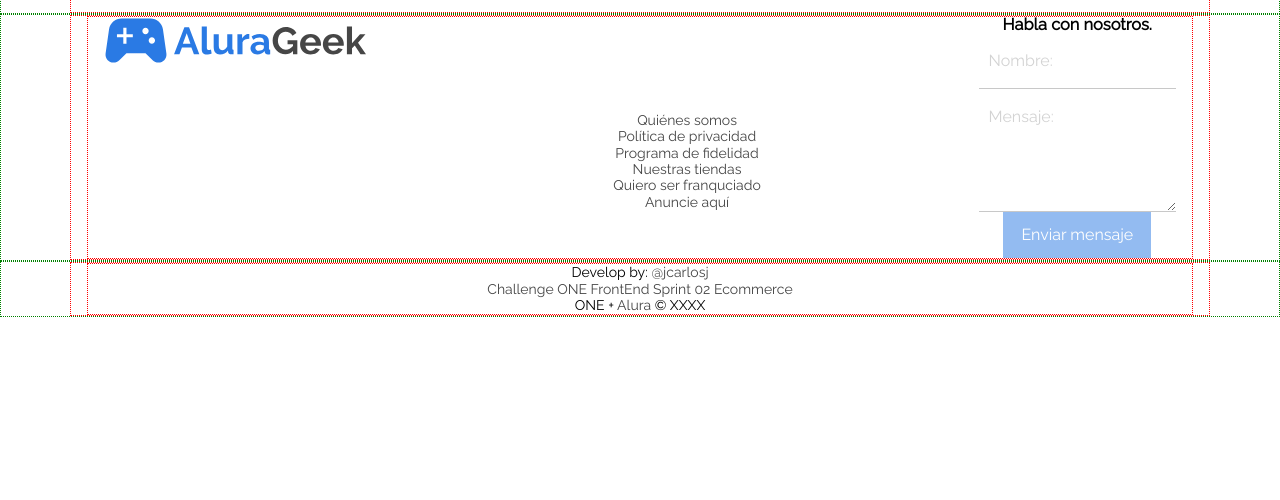
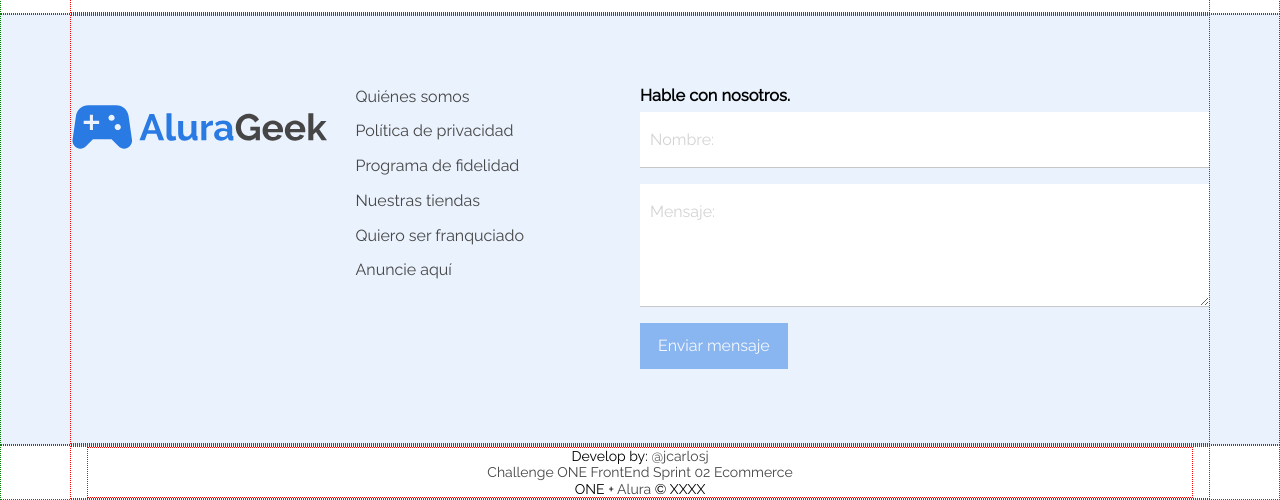
Before and after one commit to jcarlosj/Alura-Challenge-ONE-Sprint-02-FrontEnd-Ecommerce, a website: page index.html in a window 1280 px wide. Shown: the part 1396-1896 px from the top of the page. Before the commit the page ends 1713 px from the top, so only its background shows below. Drawn offline with Linux system fonts and the light colour scheme.

Commit message:
[+] Pre-Footer: Disposicion de los 'widgets' en los diferentes 'breakpoints'

```diff
--- a/assets/css/components/assets/site-logo.css
+++ b/assets/css/components/assets/site-logo.css
@@ -6,6 +6,17 @@
     width: 70%;
 }
 
+.site-logo__footer {
+    margin: 2.4rem auto;
+    width: 50%;
+}
+
+@media ( min-width: 992px ) {
+    .site-logo__footer {
+        margin: 2.4rem 0;
+    }
+}
+
 @media ( min-width: 1200px ) {
     .site-logo {
         width: 90%;
--- a/assets/css/components/footer/pre-footer.css
+++ b/assets/css/components/footer/pre-footer.css
@@ -1,12 +1,25 @@
+.pre-footer {
+    background-color: var( --AliceBlue );
+}
+
+.pre-footer__title {
+    text-align: left;
+}
+
 .pre-footer__widgets {
     display: inline-grid;
+    padding: 6.4rem 0;
+}
+
+.widget.widget-form {
+    margin: 3rem 0 0 0;
 }
 
 @media ( min-width: 992px ) {
     .pre-footer__widgets {
         display: grid;
         grid-template-columns: 1fr 2fr;
-
+        grid-template-rows: 1fr 3fr;
     }
     .widget-logo {
         grid-column: 1/2;
@@ -24,12 +37,22 @@
 
 @media ( min-width: 1200px ) {
     .pre-footer__widgets {
-        grid-template-columns: 1fr 1fr fr;
+        grid-template-columns: 25% 25% 50%;
+        grid-template-rows: 1fr;
+    }
+    .widget-logo {
+        grid-column: 1/2;
+        grid-row: 1/2;
     }
     .widget-menu {
         grid-column: 2/3;
+        grid-row: 1/2;
     }
     .widget-form {
         grid-column: 3/4;
+        grid-row: 1/2;
+    }
+    .widget.widget-form {
+        margin: .8rem 0 0 0;
     }
 }
--- a/assets/css/components/forms/label.css
+++ b/assets/css/components/forms/label.css
@@ -1,9 +1,10 @@
 /* Elemento que envuelve un campo del formulario y su etiqueta (label) */
 .form-field {
+    height: var( --input-height );
+    line-height: 4.4rem;
+    margin: .8rem 0 1.6rem 0;
     position: relative;
     width: 100%;
-    height: var( --input-height );
-    line-height: 4.4rem;
 }
 
 /* Elemento: label */
@@ -26,3 +27,8 @@
     transition: 0.5s all;
     width: 100%;
 }
+
+.form-button {
+    margin: 0.8rem 0 0 0;
+    text-align: initial;
+}
--- a/assets/css/components/index.css
+++ b/assets/css/components/index.css
@@ -2,6 +2,7 @@
 @import './assets/index.css';
 
 @import './header/header.css';
+@import './menu/index.css';
 @import './hero/index.css';
 @import './forms/index.css';
 @import './categories/categories.css';
--- /dev/null
+++ b/assets/css/components/menu/index.css
@@ -0,0 +1 @@
+@import './menu-footer.css';
--- /dev/null
+++ b/assets/css/components/menu/menu-footer.css
@@ -0,0 +1,14 @@
+.menu-footer .menu-item__link {
+    display: block;
+    font-size: 1.6rem;
+    font-weight: 500;
+    line-height: 1.878rem;
+    padding: 0.8rem 0;
+}
+
+@media ( min-width: 992px ) {
+    .menu-footer {
+        text-align: left;
+    }
+
+}
--- a/index.html
+++ b/index.html
@@ -17,8 +17,8 @@
         <section class="section header">
             <div class="header__content container-md">
                 <header class="header__logo">
-                    <a href="#">
-                        <img class="site-logo logo" src="./assets/svg/alurageek-logo.svg" alt="Logo: AluraGeek" />
+                    <a href="#" class="site-logo__link">
+                        <img class="site-logo site-logo__header" src="./assets/svg/alurageek-logo.svg" alt="Logo: AluraGeek" />
                     </a>
                 </header>
                 <div class="header__search">
@@ -332,29 +332,31 @@
 
             <!-- Sección de Pre Footer -->
             <section class="section pre-footer">
-                <div class="container">
+
                 <div class="pre-footer__content pre-footer__widgets container">
 
                     <div class="pre-footer__widget widget widget-logo">
-                            <img class="site-logo logo" src="./assets/svg/alurageek-logo.svg" alt="Logo: AluraGeek" />
+                        <a href="#" class="site-logo__link">
+                            <img class="site-logo site-logo__footer" src="./assets/svg/alurageek-logo.svg" alt="Logo: AluraGeek" />
+                        </a>
                     </div>
 
                     <div class="pre-footer__widget widget widget-menu">
                         <nav class="nav__menu">
                             <ul class="menu menu__nav menu-footer">
-                                    <li class="menu-item"><a href="#">Quiénes somos</a></li>
-                                    <li class="menu-item"><a href="#">Política de privacidad</a></li>
-                                    <li class="menu-item"><a href="#">Programa de fidelidad</a></li>
-                                    <li class="menu-item"><a href="#">Nuestras tiendas</a></li>
-                                    <li class="menu-item"><a href="#">Quiero ser franquciado</a></li>
-                                    <li class="menu-item"><a href="#">Anuncie aquí</a></li>
+                                <li class="menu-item"><a href="#" class="menu-item__link">Quiénes somos</a></li>
+                                <li class="menu-item"><a href="#" class="menu-item__link">Política de privacidad</a></li>
+                                <li class="menu-item"><a href="#" class="menu-item__link">Programa de fidelidad</a></li>
+                                <li class="menu-item"><a href="#" class="menu-item__link">Nuestras tiendas</a></li>
+                                <li class="menu-item"><a href="#" class="menu-item__link">Quiero ser franquciado</a></li>
+                                <li class="menu-item"><a href="#" class="menu-item__link">Anuncie aquí</a></li>
                             </ul>
                         </nav>
                     </div>
 
                     <div class="pre-footer__widget widget widget-form">
-                            <h3 class="formcontato__subtext">Habla con nosotros.</h3>
-                            <form class="formcontato__form" name="form">
+                        <h3 class="pre-footer__title">Hable con nosotros.</h3>
+                        <form class="pre-footer__form" name="form">
                             <div class="form-field form-field-input">
                                 <input type="text" name="name" class="form-control form-input" id="name" placeholder="Escribe tú nombre" data-type="input-name" autocomplete="off" required />
                                 <label for="name" class="form-label" data-type="label-name">Nombre:</label>
@@ -365,12 +367,14 @@
                                 <label for="mensagem" class="form-label" data-type="label-mensagem">Mensaje:</label>
                                 <span class="form-message">Mensaje informativo o de error</span>
                             </div>
+                            <div class="form-field form-button">
                                 <button type="submit" class="btn btn-primary" disabled>Enviar mensaje</button>
+                            </div>
                         </form>
                     </div>
 
                 </div>
-                </div>
+
             </section>
 
             <!-- Sección de Footer -->
```
Lines whose indentation alone changed are shown as unchanged.
